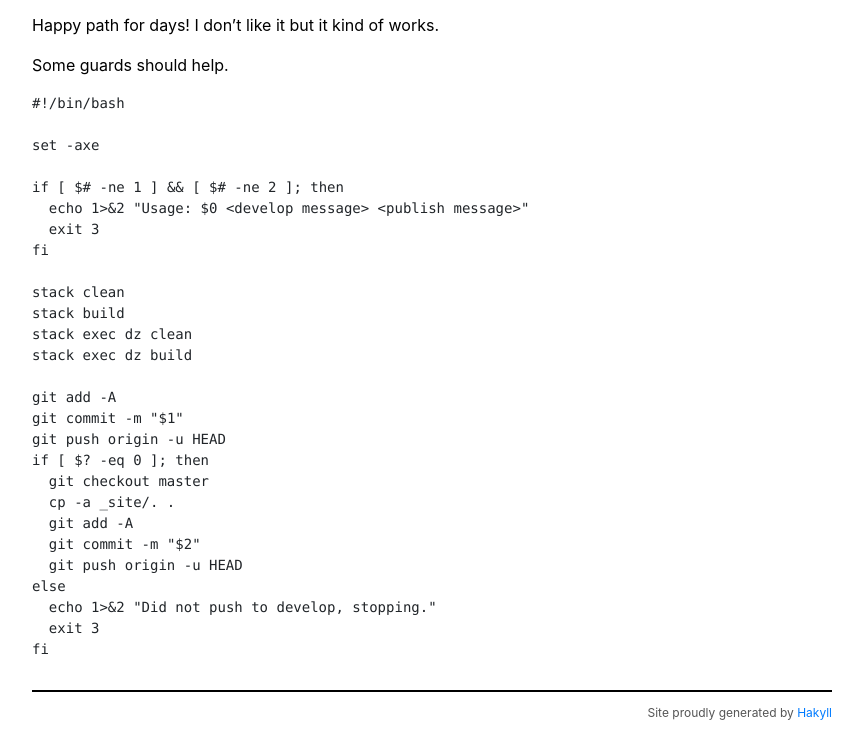
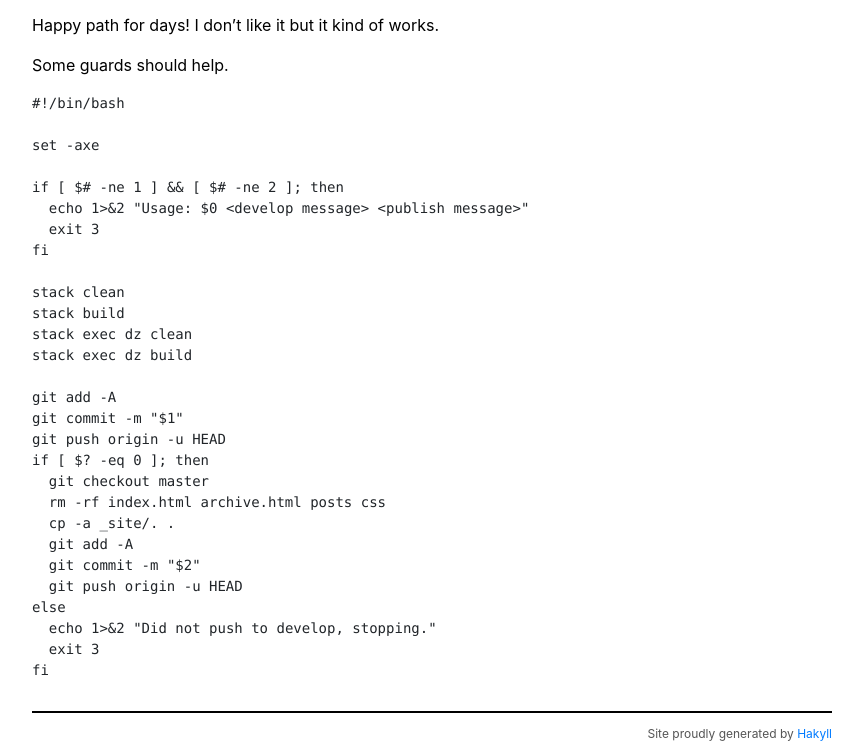
Before and after one commit to dzajkowski/dzajkowski.github.io, a plain HTML site: page posts/2020-02-22-publishing-hakyll.html in a window 1280 px wide. Shown: the part 386-1141 px from the top of the page, without its empty margins (208-1071 px from the left). Before the commit the page ends 1120 px from the top, so only its background shows below. Drawn offline with nearby package versions, Linux system fonts and the light colour scheme.

Commit message:
Publish script cleanup folders step in automation post

```diff
--- a/posts/2020-02-22-publishing-hakyll.html
+++ b/posts/2020-02-22-publishing-hakyll.html
@@ -60,14 +60,15 @@
 <a class="sourceLine" id="cb2-17" title="17"><span class="fu">git</span> push origin -u HEAD</a>
 <a class="sourceLine" id="cb2-18" title="18"><span class="kw">if</span><span class="bu"> [</span> <span class="va">$?</span> <span class="ot">-eq</span> 0<span class="bu"> ]</span>; <span class="kw">then</span></a>
 <a class="sourceLine" id="cb2-19" title="19">  <span class="fu">git</span> checkout master</a>
-<a class="sourceLine" id="cb2-20" title="20">  <span class="fu">cp</span> -a _site/. .</a>
-<a class="sourceLine" id="cb2-21" title="21">  <span class="fu">git</span> add -A</a>
-<a class="sourceLine" id="cb2-22" title="22">  <span class="fu">git</span> commit -m <span class="st">&quot;</span><span class="va">$2</span><span class="st">&quot;</span></a>
-<a class="sourceLine" id="cb2-23" title="23">  <span class="fu">git</span> push origin -u HEAD</a>
-<a class="sourceLine" id="cb2-24" title="24"><span class="kw">else</span></a>
-<a class="sourceLine" id="cb2-25" title="25">  <span class="bu">echo</span> <span class="op">1&gt;&amp;2</span> <span class="st">&quot;Did not push to develop, stopping.&quot;</span></a>
-<a class="sourceLine" id="cb2-26" title="26">  <span class="bu">exit</span> 3</a>
-<a class="sourceLine" id="cb2-27" title="27"><span class="kw">fi</span></a></code></pre></div>
+<a class="sourceLine" id="cb2-20" title="20">  <span class="fu">rm</span> -rf index.html archive.html posts css</a>
+<a class="sourceLine" id="cb2-21" title="21">  <span class="fu">cp</span> -a _site/. .</a>
+<a class="sourceLine" id="cb2-22" title="22">  <span class="fu">git</span> add -A</a>
+<a class="sourceLine" id="cb2-23" title="23">  <span class="fu">git</span> commit -m <span class="st">&quot;</span><span class="va">$2</span><span class="st">&quot;</span></a>
+<a class="sourceLine" id="cb2-24" title="24">  <span class="fu">git</span> push origin -u HEAD</a>
+<a class="sourceLine" id="cb2-25" title="25"><span class="kw">else</span></a>
+<a class="sourceLine" id="cb2-26" title="26">  <span class="bu">echo</span> <span class="op">1&gt;&amp;2</span> <span class="st">&quot;Did not push to develop, stopping.&quot;</span></a>
+<a class="sourceLine" id="cb2-27" title="27">  <span class="bu">exit</span> 3</a>
+<a class="sourceLine" id="cb2-28" title="28"><span class="kw">fi</span></a></code></pre></div>
 
     </div>
     <div id="footer">
```
